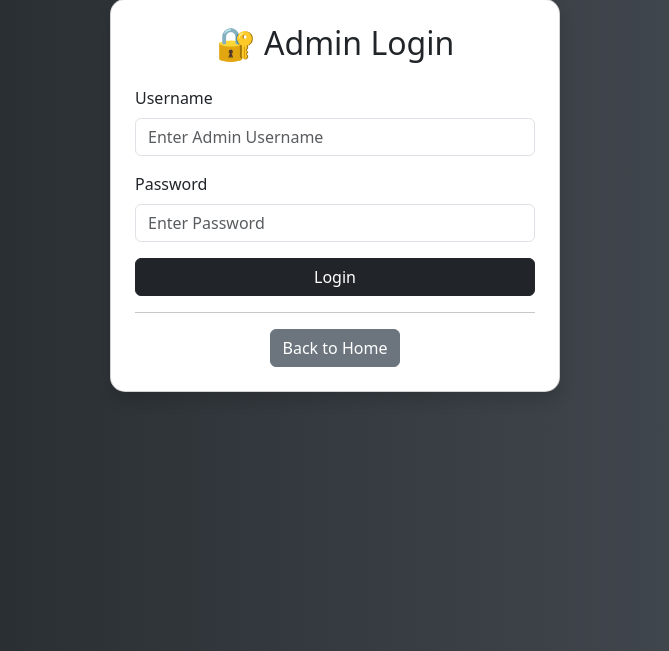
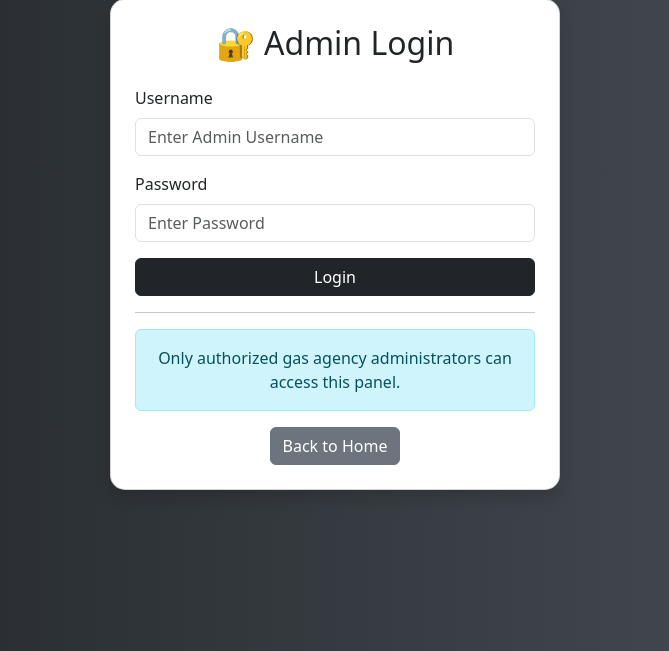
Before and after one commit to shravanikenchu-web/Online-Gas-Booking-System, a Flask app: page /admin in a window 1280 px wide. Shown: the part 81-732 px from the top of the page, without its empty margins (305-974 px from the left). Run offline with Flask 3, Linux system fonts and the light colour scheme.

Commit message:
Update 08_admin_login.html

```diff
--- a/templates/08_admin_login.html
+++ b/templates/08_admin_login.html
@@ -15,10 +15,10 @@
         }
 
         .admin-card{
-            max-width: 450px;
-            margin: auto;
-            margin-top: 80px;
-            border-radius: 15px;
+            max-width:450px;
+            margin:auto;
+            margin-top:80px;
+            border-radius:15px;
         }
     </style>
 </head>
@@ -70,6 +70,10 @@
 
             <hr>
 
+            <div class="alert alert-info text-center">
+                Only authorized gas agency administrators can access this panel.
+            </div>
+
             <div class="text-center">
                 <a href="/" class="btn btn-secondary">
                     Back to Home
```
